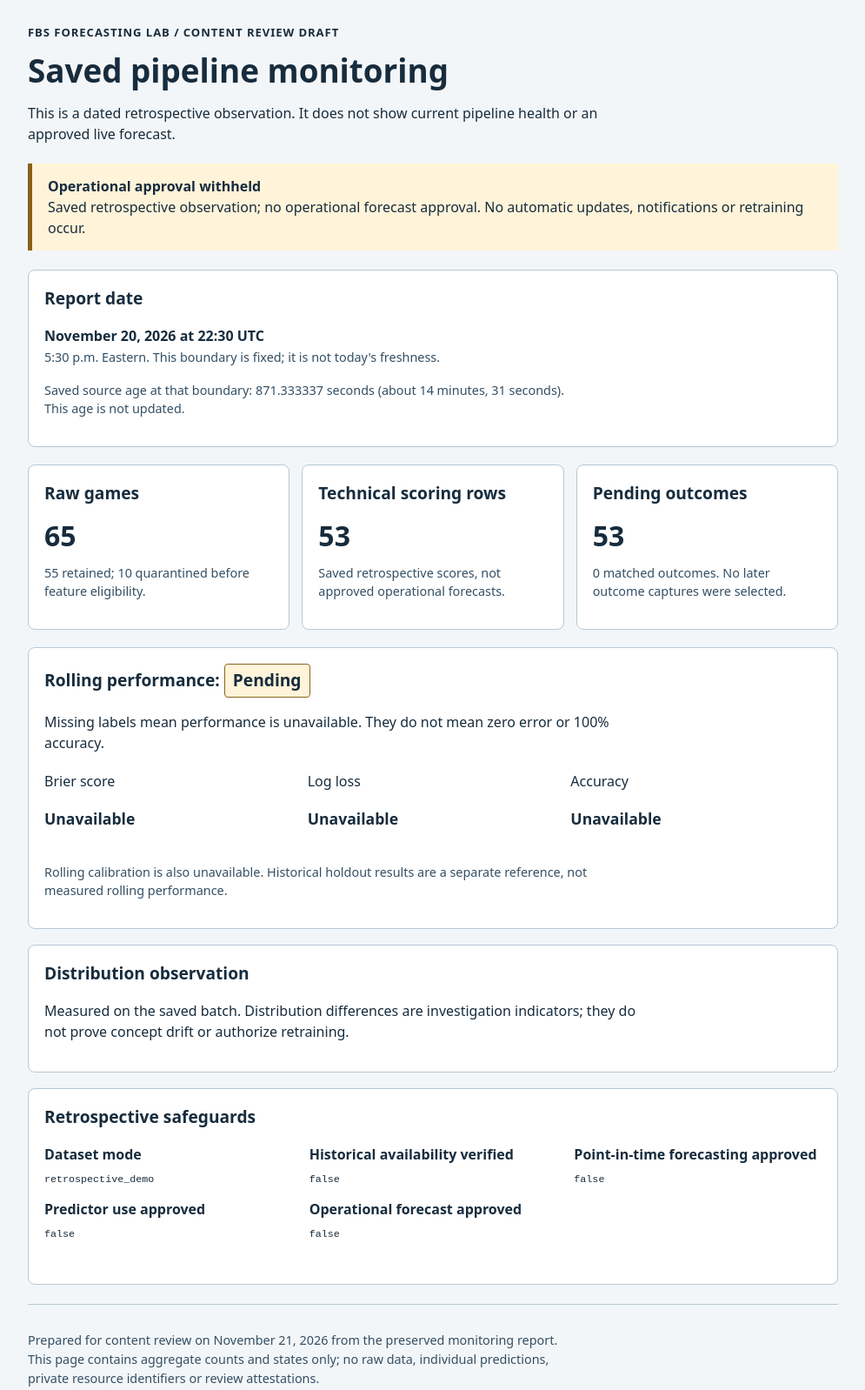
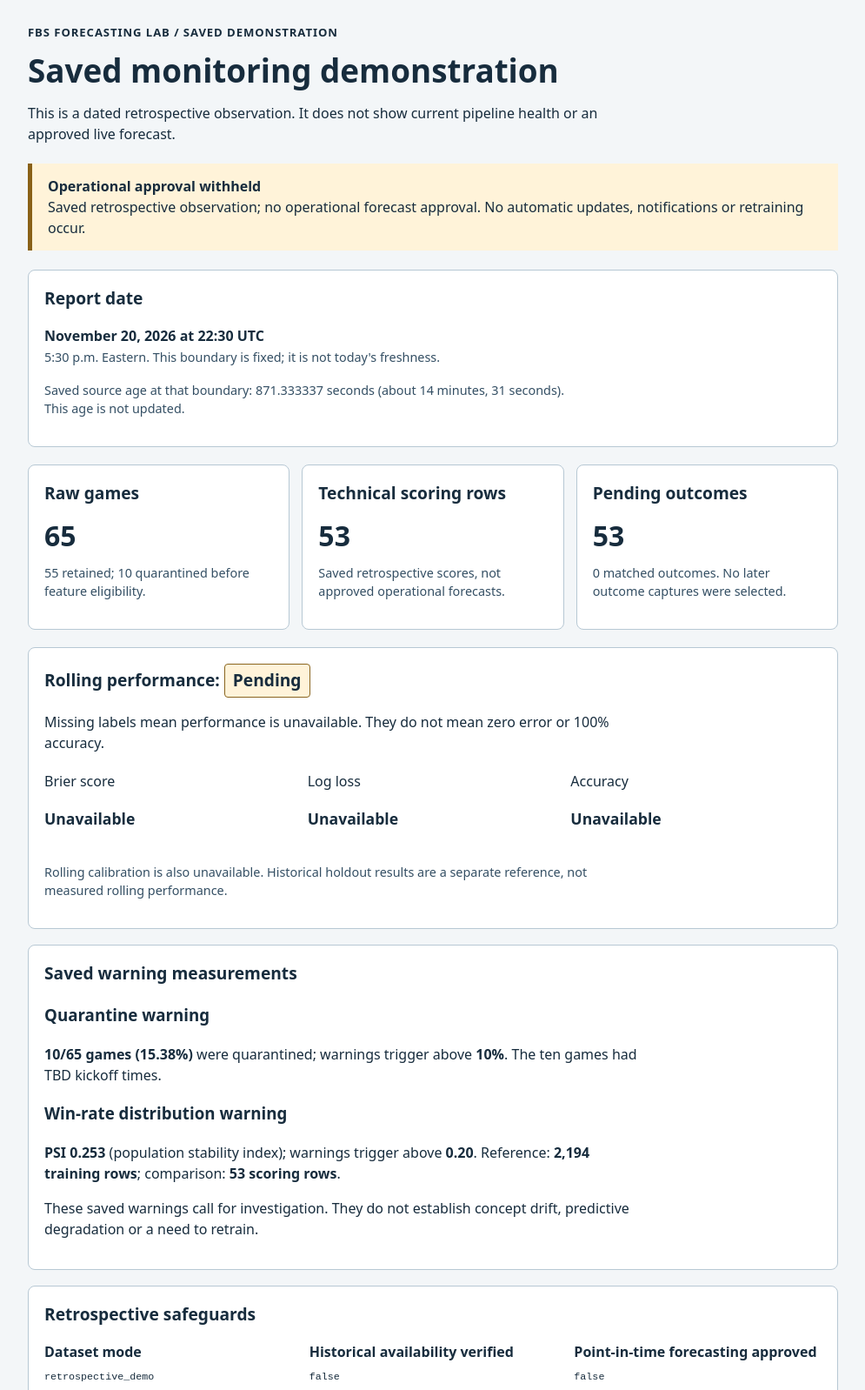
Before and after one commit to fbs-forecasting-lab/fbs-win-probability-pipeline, a plain HTML site: page docs/monitoring-review.html in a window 1280 px wide. Shown: the top 1598 px of the page at 87% size, without its empty margins (142-1137 px from the left). Drawn offline with Linux system fonts and the light colour scheme.

Commit message:
Record published saved monitoring demonstration

```diff
--- a/docs/monitoring-review.html
+++ b/docs/monitoring-review.html
@@ -4,7 +4,7 @@
 <meta charset="utf-8">
 <meta name="viewport" content="width=device-width, initial-scale=1">
 <meta name="robots" content="noindex">
-<title>Saved pipeline monitoring - content review</title>
+<title>Saved pipeline monitoring demonstration</title>
 <style>
 :root{font-family:system-ui,-apple-system,"Segoe UI",sans-serif;line-height:1.5;color:#172c3d;background:#f3f6f8}
 *{box-sizing:border-box}body{margin:0}main{max-width:980px;margin:auto;padding:28px 24px 40px}
@@ -21,8 +21,8 @@ footer{border-top:1px solid #b7c8d4;padding-top:16px;margin-top:22px}.flags{disp
 </style>
 </head>
 <body><main>
-<div class="eyebrow">FBS FORECASTING LAB / CONTENT REVIEW DRAFT</div>
-<h1>Saved pipeline monitoring</h1>
+<div class="eyebrow">FBS FORECASTING LAB / SAVED DEMONSTRATION</div>
+<h1>Saved monitoring demonstration</h1>
 <p>This is a dated retrospective observation. It does not show current pipeline health or an approved live forecast.</p>
 <div class="banner"><strong>Operational approval withheld</strong>Saved retrospective observation; no operational forecast approval. No automatic updates, notifications or retraining occur.</div>
 <section class="panel" aria-labelledby="date-heading"><h2 id="date-heading">Report date</h2>
@@ -40,7 +40,10 @@ footer{border-top:1px solid #b7c8d4;padding-top:16px;margin-top:22px}.flags{disp
 <div><div>Log loss</div><p class="metric">Unavailable</p></div>
 <div><div>Accuracy</div><p class="metric">Unavailable</p></div>
 </div><p class="small">Rolling calibration is also unavailable. Historical holdout results are a separate reference, not measured rolling performance.</p></section>
-<section class="panel"><h2>Distribution observation</h2><p>Measured on the saved batch. Distribution differences are investigation indicators; they do not prove concept drift or authorize retraining.</p></section>
+<section class="panel" aria-labelledby="warnings-heading"><h2 id="warnings-heading">Saved warning measurements</h2>
+<h3>Quarantine warning</h3><p><strong>10/65 games (15.38%)</strong> were quarantined; warnings trigger above <strong>10%</strong>. The ten games had TBD kickoff times.</p>
+<h3>Win-rate distribution warning</h3><p><strong>PSI 0.253</strong> (population stability index); warnings trigger above <strong>0.20</strong>. Reference: <strong>2,194 training rows</strong>; comparison: <strong>53 scoring rows</strong>.</p>
+<p>These saved warnings call for investigation. They do not establish concept drift, predictive degradation or a need to retrain.</p></section>
 <section class="panel"><h2>Retrospective safeguards</h2><dl class="flags">
 <div><dt>Dataset mode</dt><dd><code>retrospective_demo</code></dd></div>
 <div><dt>Historical availability verified</dt><dd><code>false</code></dd></div>
@@ -48,5 +51,5 @@ footer{border-top:1px solid #b7c8d4;padding-top:16px;margin-top:22px}.flags{disp
 <div><dt>Predictor use approved</dt><dd><code>false</code></dd></div>
 <div><dt>Operational forecast approved</dt><dd><code>false</code></dd></div>
 </dl></section>
-<footer><p class="small">Prepared for content review on November 21, 2026 from the preserved monitoring report. This page contains aggregate counts and states only; no raw data, individual predictions, private resource identifiers or review attestations.</p></footer>
+<footer><p class="small">Saved demonstration prepared on November 21, 2026 from the preserved monitoring report. This page contains aggregate counts and states only; no raw data, individual predictions, private resource identifiers or review attestations.</p></footer>
 </main></body></html>
```
Also changed, not shown: 5 other files.
